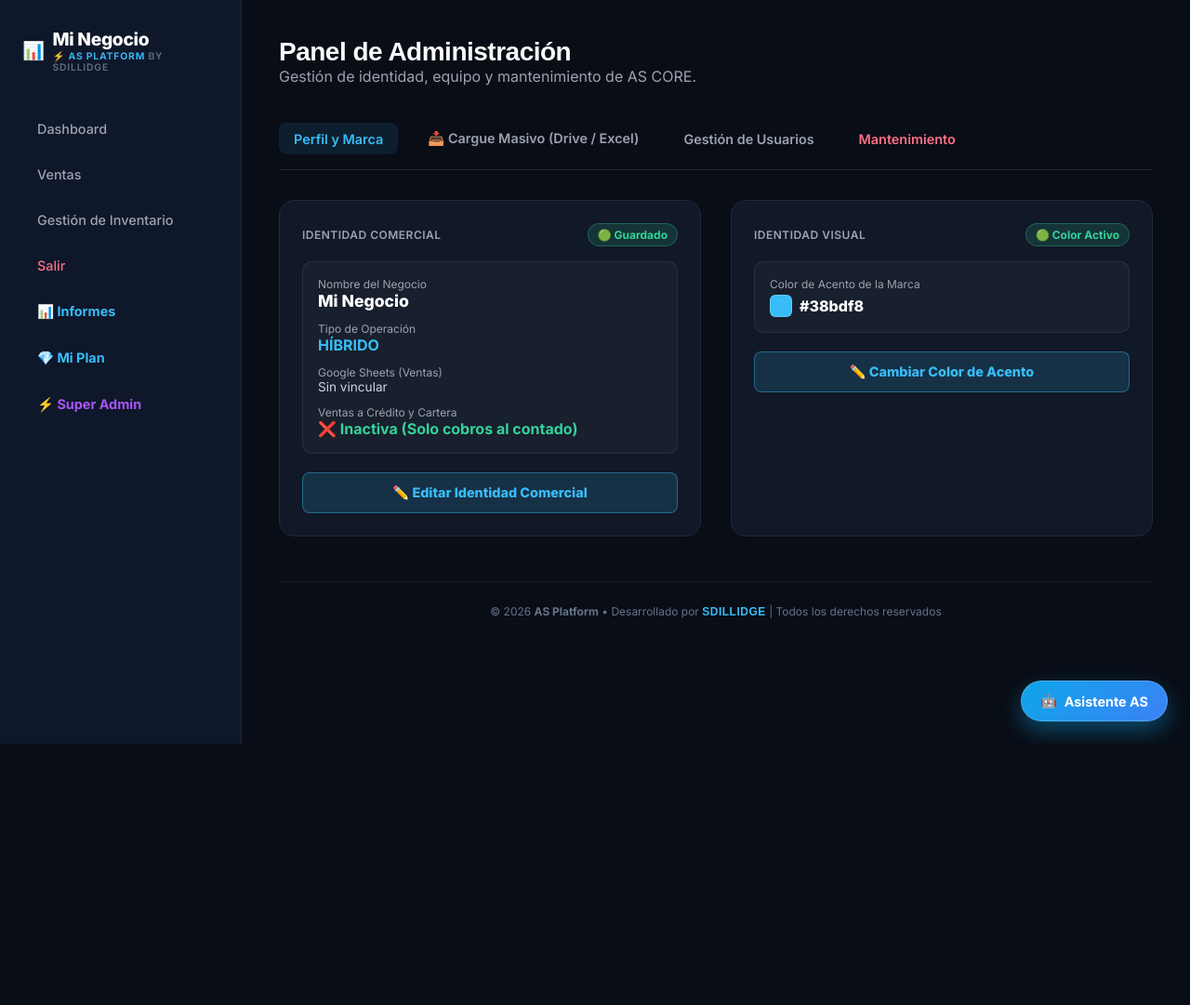
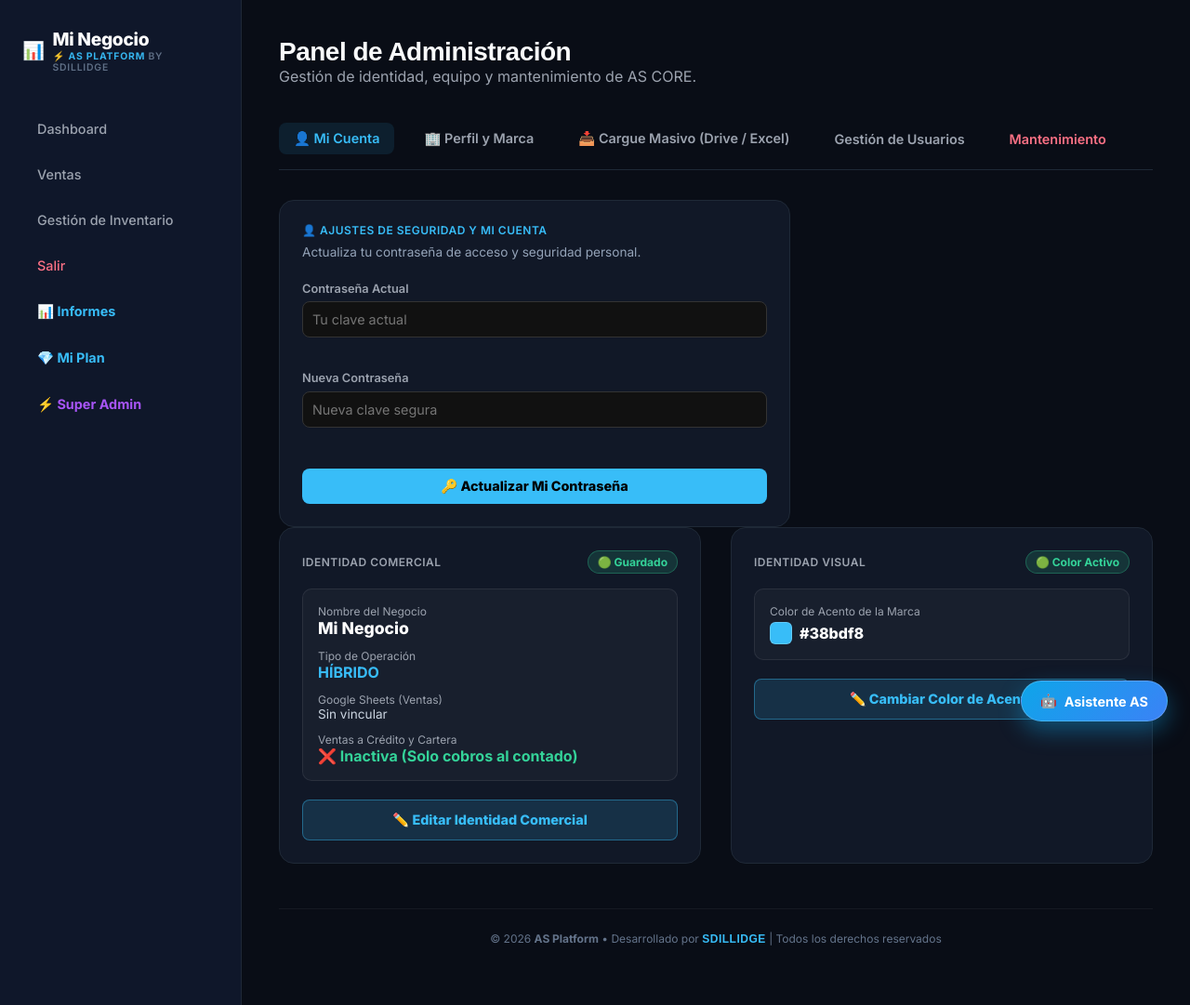
Before and after one commit to ingenieroillidge-lab/as-core, a Flask app: page /configuracion in a window 1280 px wide. Shown: the whole page at 93% size. Before the commit the page ends 800 px from the top, so only its background shows below. Run offline with Flask 3, Linux system fonts and the light colour scheme; a user stored in the database is signed in; data that the repository does not hold is empty; some libraries are stand-ins or nearby versions.

Commit message:
Fix: Preservar clave personalizada de samuel_super en init_db y actualizar password_hash en cambio/reset de contrasenas

```diff
--- a/app.py
+++ b/app.py
@@ -1405,19 +1405,55 @@ def update_super_negocio(negocio_id):
 @super_required
 def reset_admin_password(negocio_id):
     try:
-        d = request.json
+        d = request.json or {}
         new_pass = (d.get('new_password') or '').strip()
         new_user = (d.get('new_username') or '').strip()
         if not new_pass:
-            return jsonify({"error": "Contraseña requerida"}), 400
+            return jsonify({"error": "La contraseña es requerida"}), 400
+
+        new_h = generate_password_hash(new_pass)
 
         if new_user:
-            ejecutar_query("UPDATE usuarios SET username=?, password=? WHERE negocio_id=? AND role='ADMIN'", (new_user, new_pass, negocio_id))
+            ejecutar_query("UPDATE usuarios SET username=?, password_hash=?, password=? WHERE negocio_id=? AND (role='ADMIN' OR role='SUPER')", (new_user, new_h, new_pass, negocio_id))
         else:
-            ejecutar_query("UPDATE usuarios SET password=? WHERE negocio_id=? AND role='ADMIN'", (new_pass, negocio_id))
-
-        return jsonify({"message": "Credenciales actualizadas exitosamente"})
+            ejecutar_query("UPDATE usuarios SET password_hash=?, password=? WHERE negocio_id=? AND (role='ADMIN' OR role='SUPER')", (new_h, new_pass, negocio_id))
+
+        return jsonify({"message": "Credenciales actualizadas exitosamente con hashing seguro"})
     except Exception as e:
+        return jsonify({"error": str(e)}), 500
+
+@app.route('/api/usuario/cambiar_password', methods=['POST'])
+@login_required
+def cambiar_mi_password():
+    try:
+        d = request.json or {}
+        actual_p = (d.get('current_password') or '').strip()
+        nueva_p = (d.get('new_password') or '').strip()
+
+        if not nueva_p:
+            return jsonify({"error": "La nueva contraseña no puede estar vacía"}), 400
+
+        uid = session['user_id']
+        res = ejecutar_query("SELECT password_hash, password FROM usuarios WHERE id=?", (uid,), fetch=True)
+        if not res:
+            return jsonify({"error": "Usuario no encontrado"}), 404
+
+        p_hash, plain_p = res[0]
+        valid = False
+        if p_hash and check_password_hash(p_hash, actual_p):
+            valid = True
+        elif plain_p == actual_p:
+            valid = True
+
+        if not valid and session.get('role') != 'SUPER':
+            return jsonify({"error": "La contraseña actual ingresada es incorrecta"}), 400
+
+        new_h = generate_password_hash(nueva_p)
+        ejecutar_query("UPDATE usuarios SET password_hash=?, password=? WHERE id=?", (new_h, nueva_p, uid))
+
+        return jsonify({"message": "Contraseña actualizada exitosamente"})
+    except Exception as e:
+        return jsonify({"error": str(e)}), 500
         return jsonify({"error": str(e)}), 500
 
 # ==========================
--- a/database.py
+++ b/database.py
@@ -175,7 +175,8 @@ def init_db():
         cursor.execute(f"INSERT INTO usuarios (negocio_id, username, password_hash, role) VALUES ({placeholder}, 'samuel_super', {placeholder}, 'SUPER')", (nid, hash_super))
         conn.commit()
     else:
-        cursor.execute(f"UPDATE usuarios SET password_hash = {placeholder}, role = 'SUPER' WHERE id = {placeholder}", (hash_super, user_row[0]))
+        # Preservar la contraseña personalizada que haya cambiado el usuario y solo garantizar rol SUPER
+        cursor.execute(f"UPDATE usuarios SET role = 'SUPER' WHERE id = {placeholder}", (user_row[0],))
         conn.commit()
 
     cursor.execute("SELECT id, password, password_hash FROM usuarios")
--- a/templates/configuracion.html
+++ b/templates/configuracion.html
@@ -39,10 +39,33 @@
         </div>
 
         <div class="config-tabs">
-            <button class="tab-btn active" onclick="showSection('sec-perfil')">Perfil y Marca</button>
+            <button class="tab-btn active" onclick="showSection('sec-micuenta')">👤 Mi Cuenta</button>
+            <button class="tab-btn" onclick="showSection('sec-perfil')">🏢 Perfil y Marca</button>
             <button class="tab-btn" onclick="showSection('sec-cargue')">📥 Cargue Masivo (Drive / Excel)</button>
             <button class="tab-btn" onclick="showSection('sec-usuarios')">Gestión de Usuarios</button>
             <button class="tab-btn" onclick="showSection('sec-mantenimiento')" style="color: #fb7185;">Mantenimiento</button>
+        </div>
+
+        <!-- SECCIÓN MI CUENTA -->
+        <div id="sec-micuenta" class="config-section active">
+            <div class="card" style="max-width: 550px;">
+                <h3 style="color: #38bdf8; margin-bottom: 0.5rem;">👤 Ajustes de Seguridad y Mi Cuenta</h3>
+                <p style="color: #94a3b8; font-size: 0.85rem; margin-bottom: 1.5rem;">Actualiza tu contraseña de acceso y seguridad personal.</p>
+                <form id="form-cambiar-password">
+                    <div class="form-group" style="margin-bottom: 1rem;">
+                        <label>Contraseña Actual</label>
+                        <input type="password" id="pass-actual" placeholder="Tu clave actual" required style="width: 100%; padding: 10px; background: #111; color: #fff; border: 1px solid #333; border-radius: 8px;">
+                    </div>
+                    <div class="form-group" style="margin-bottom: 1.5rem;">
+                        <label>Nueva Contraseña</label>
+                        <input type="password" id="pass-nueva" placeholder="Nueva clave segura" required style="width: 100%; padding: 10px; background: #111; color: #fff; border: 1px solid #333; border-radius: 8px;">
+                    </div>
+                    <button type="submit" style="width: 100%; background: #38bdf8; color: #000; font-weight: 800; border: none; padding: 10px; border-radius: 8px; cursor: pointer;">
+                        🔑 Actualizar Mi Contraseña
+                    </button>
+                </form>
+                <div id="msg-pass-res" style="margin-top: 1rem; font-size: 0.85rem; display: none;"></div>
+            </div>
         </div>
 
         <!-- SECCIÓN PERFIL Y MARCA -->
@@ -504,6 +527,37 @@
             }
         };
 
+        document.getElementById('form-cambiar-password').onsubmit = async (e) => {
+            e.preventDefault();
+            const msgDiv = document.getElementById('msg-pass-res');
+            msgDiv.style.display = 'block';
+            msgDiv.style.color = '#38bdf8';
+            msgDiv.textContent = 'Procesando cambio de clave...';
+
+            try {
+                const res = await fetch('/api/usuario/cambiar_password', {
+                    method: 'POST',
+                    headers: {'Content-Type': 'application/json'},
+                    body: JSON.stringify({
+                        current_password: document.getElementById('pass-actual').value,
+                        new_password: document.getElementById('pass-nueva').value
+                    })
+                });
+                const data = await res.json();
+                if (res.ok) {
+                    msgDiv.style.color = '#34d399';
+                    msgDiv.textContent = '✅ ' + (data.message || 'Contraseña actualizada correctamente.');
+                    e.target.reset();
+                } else {
+                    msgDiv.style.color = '#fb7185';
+                    msgDiv.textContent = '❌ Error: ' + (data.error || 'No se pudo actualizar la contraseña.');
+                }
+            } catch(err) {
+                msgDiv.style.color = '#fb7185';
+                msgDiv.textContent = '❌ Error de comunicación con el servidor.';
+            }
+        };
+
         async function doBackup() { await fetch('/api/mantenimiento/backup', {method:'POST'}); alert('Backup creado en la carpeta /backups'); }
         async function doReset() { if(confirm('¡ATENCIÓN! Esto borrará todos tus datos. ¿Proceder?')) { await fetch('/api/mantenimiento/reset', {method:'POST'}); location.reload(); } }
 
```
